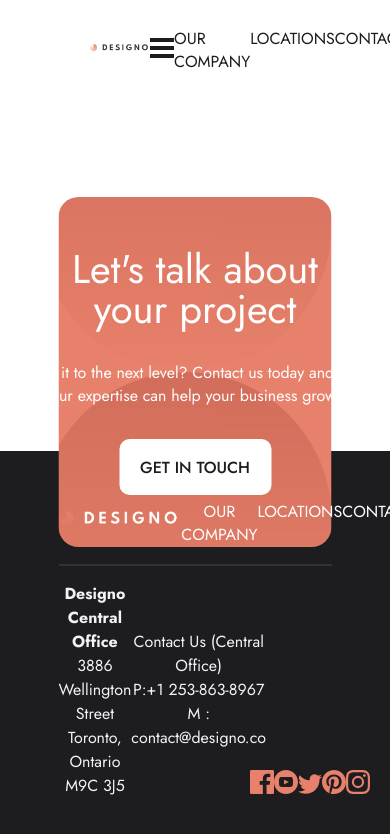
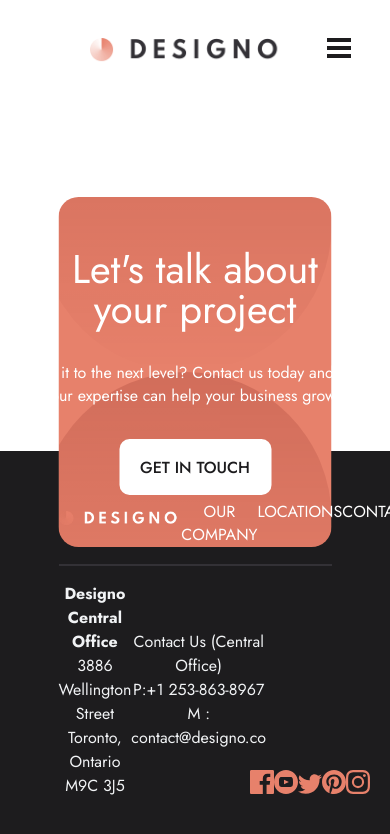
Before and after one commit to LeoLoureiro-code/Designo, an Angular app: page / in a window 390 px wide. Shown: the top 834 px of the page. Built offline with nearby package versions, Linux system fonts and the light colour scheme.

Commit message:
add hamburger menu styles

```diff
--- a/src/components/header/header.component.scss
+++ b/src/components/header/header.component.scss
@@ -6,6 +6,12 @@
     justify-content: space-between;
     align-items: center;
     padding: 50px 90px 0 90px;
+}
+
+.hamburger-div{
+    position: absolute;
+    right: 10%;
+    display: none;
 }
 
 .logo-div{
@@ -42,3 +48,14 @@
         width: 60%;
     }
 }
+
+@media (width < 700px) {
+    .links-div{
+        display: none;
+    }
+
+    .hamburger-div{
+        display: block;
+        cursor: pointer;
+    }
+}
```
